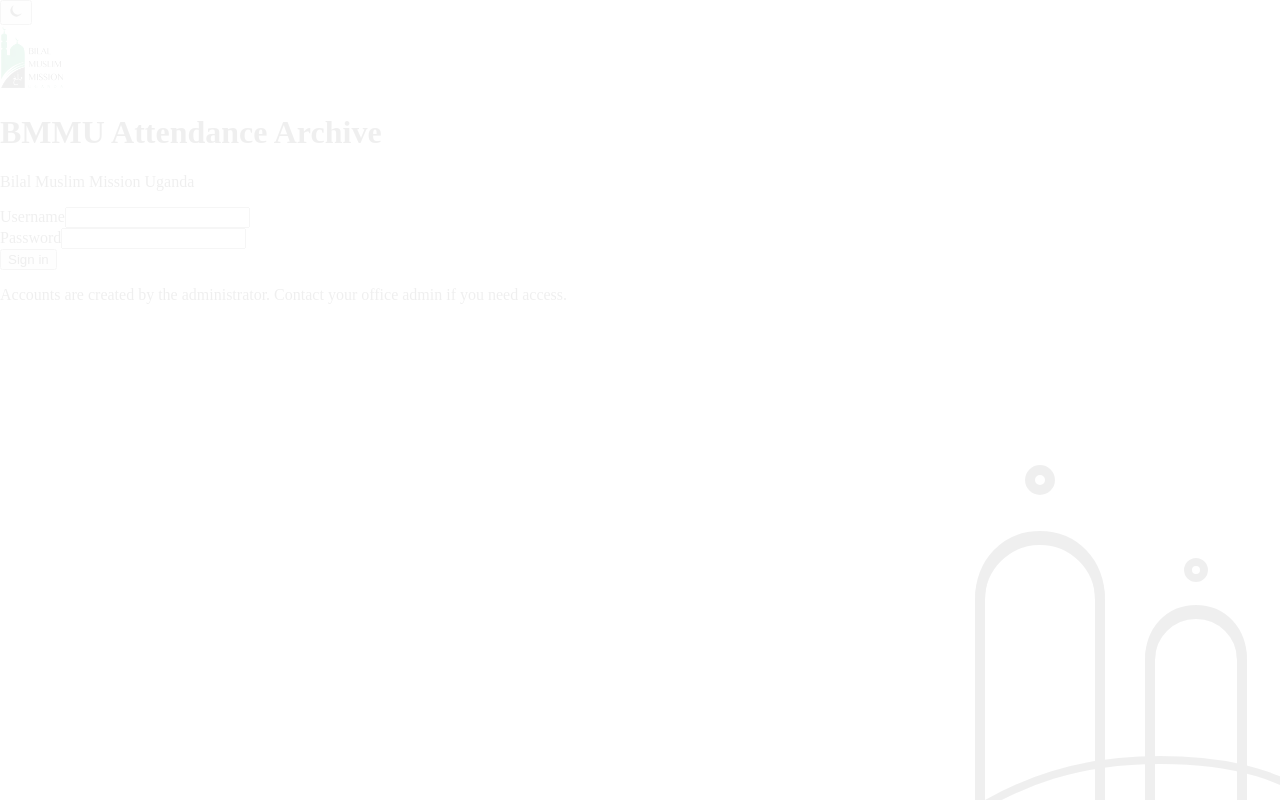
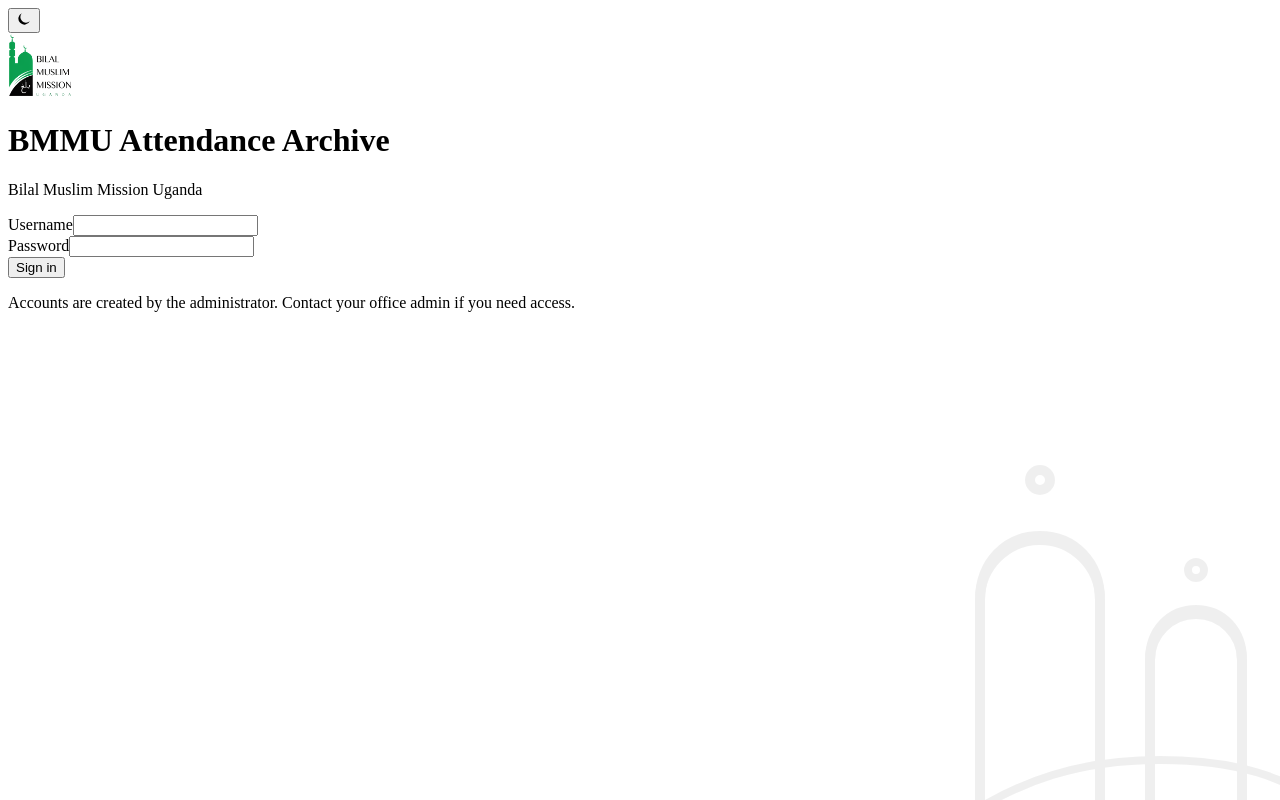
Before and after one commit to sonkowebsites/bmmu-attendance, a Next.js app: page /login in a window 1280 px wide. Built offline with nearby package versions, Linux system fonts and the light colour scheme.

Commit message:
Update page.tsx

```diff
--- a/src/app/login/page.tsx
+++ b/src/app/login/page.tsx
@@ -5,12 +5,14 @@
 
 export default function LoginPage() {
   return (
-    <div className="dome-backdrop relative flex min-h-screen items-center justify-center px-4">
-      <div className="absolute right-4 top-4">
+    <div className="relative flex min-h-screen items-center justify-center overflow-hidden px-4">
+      <div className="dome-backdrop" aria-hidden="true" />
+
+      <div className="absolute right-4 top-4 z-10">
         <ThemeToggle />
       </div>
 
-      <div className="w-full max-w-sm">
+      <div className="relative z-10 w-full max-w-sm">
         <div className="mb-8 flex flex-col items-center text-center">
           <Logo size={64} showText={false} />
           <h1 className="mt-4 font-display text-2xl font-semibold">BMMU Attendance Archive</h1>
```
